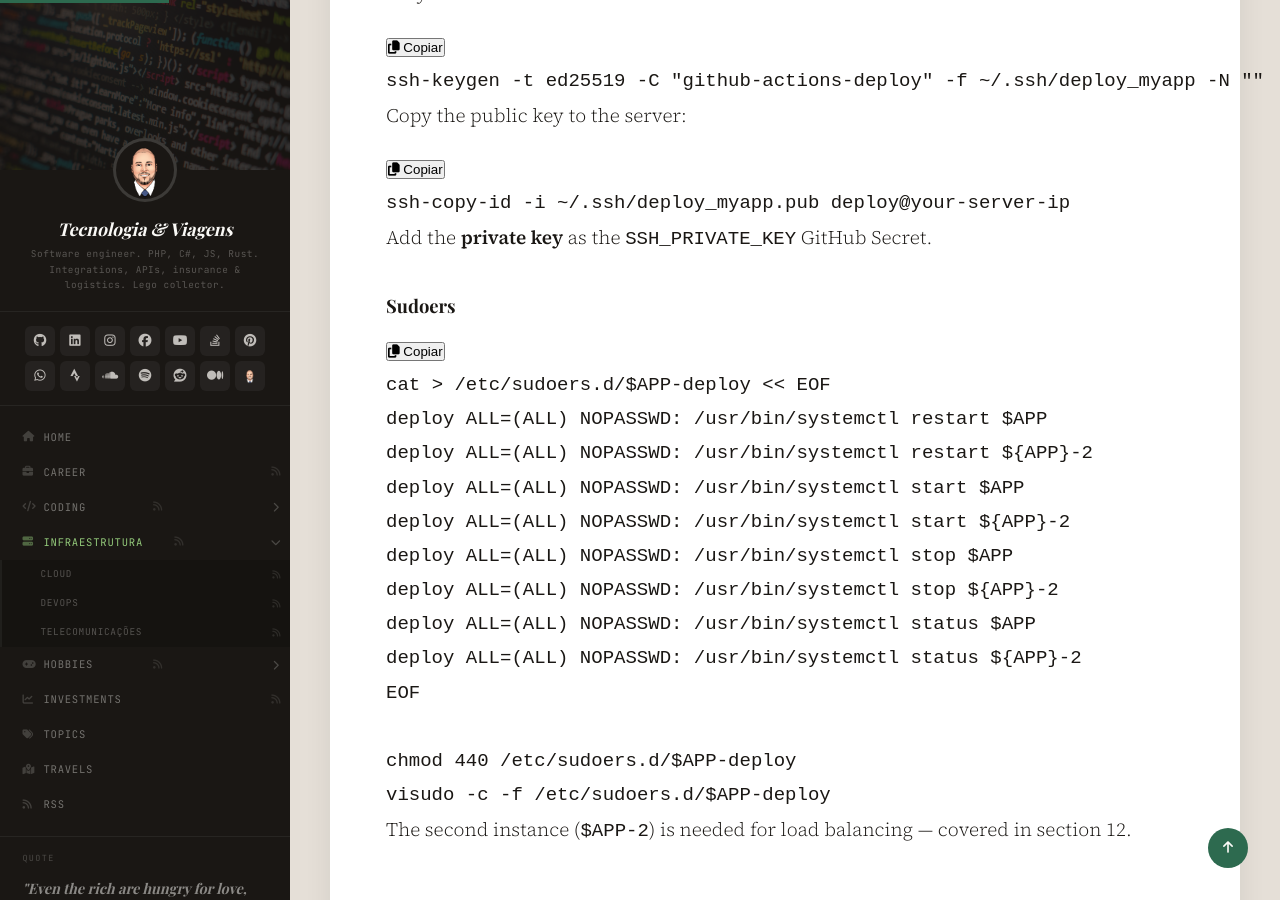
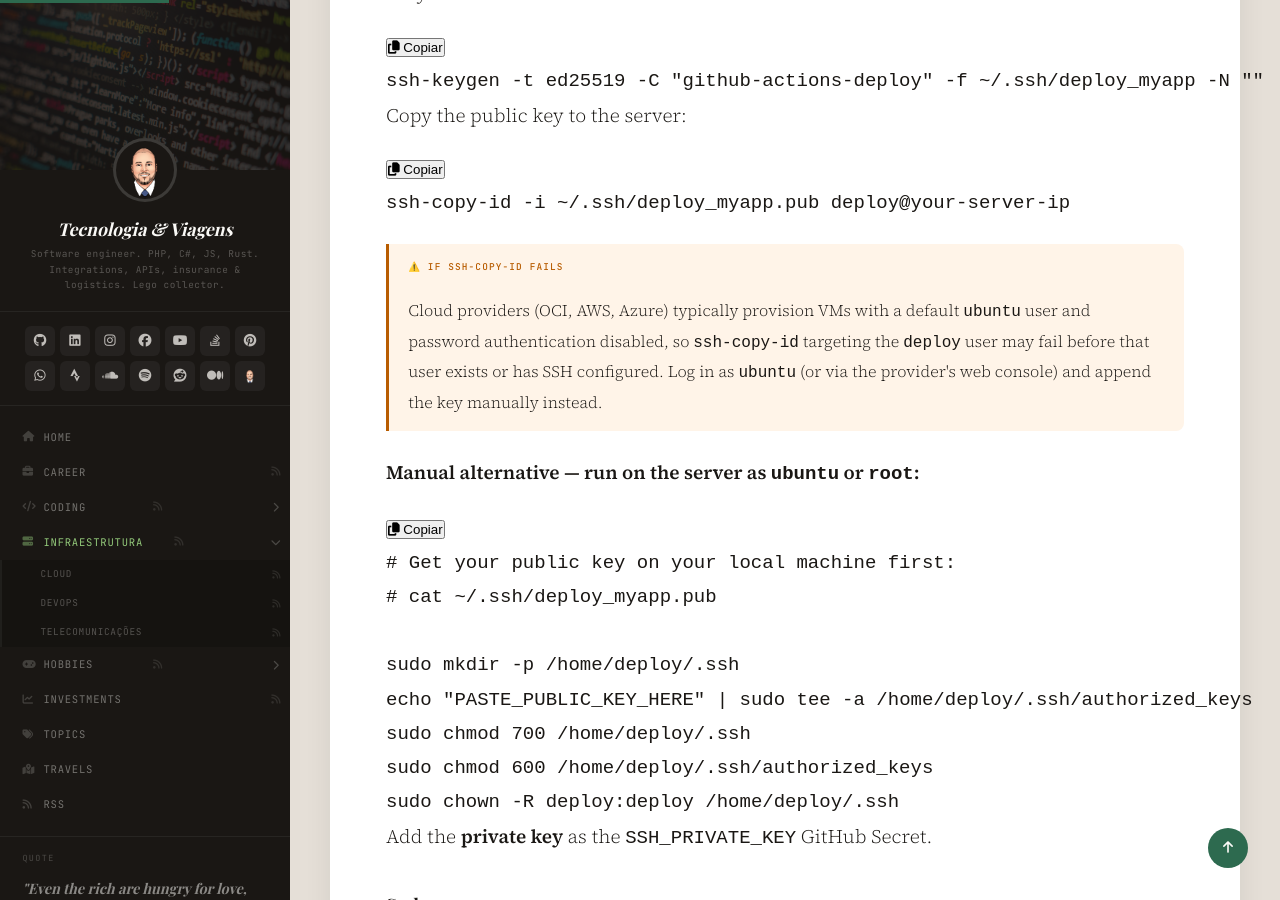
Before and after one commit to guibranco/blog, a Jekyll site: the page built from _posts/2026-05-11-deploying-csharp-application-ubuntu-vps-nginx-ssl-load-balancing.md, in a window 1280 px wide and 900 px high, scrolled down 3557 px. Built offline with Jekyll 4.4.1, drawn with Linux system fonts in a browser that asks for light colours; some web fonts are replaced; comment, search, counter and statistics services are not loaded.

Commit message:
docs: improve SSH setup instructions for cloud deployments
Add a callout to handle scenarios where `ssh-copy-id` fails due to
cloud provider configurations with default users (like `ubuntu`) and
password authentication disabled. Provide manual steps as an
alternative for adding deploy SSH keys for both PHP and C# deployment
guides. This ensures smoother setup on platforms like OCI, AWS, and
Azure where initial user access might not be straightforward.
Enhance sudoers instructions to support an additional instance
in the C# guide for load balancing contexts.

````diff
--- a/_posts/2026-05-11-deploying-csharp-application-ubuntu-vps-nginx-ssl-load-balancing.md
+++ b/_posts/2026-05-11-deploying-csharp-application-ubuntu-vps-nginx-ssl-load-balancing.md
@@ -112,6 +112,24 @@ Copy the public key to the server:
 
 ```bash
 ssh-copy-id -i ~/.ssh/deploy_myapp.pub deploy@your-server-ip
+```
+
+<div class="callout callout-warn">
+<p class="callout-label">⚠️ if ssh-copy-id fails</p>
+Cloud providers (OCI, AWS, Azure) typically provision VMs with a default <code>ubuntu</code> user and password authentication disabled, so <code>ssh-copy-id</code> targeting the <code>deploy</code> user may fail before that user exists or has SSH configured. Log in as <code>ubuntu</code> (or via the provider's web console) and append the key manually instead.
+</div>
+
+**Manual alternative — run on the server as `ubuntu` or `root`:**
+
+```bash
+# Get your public key on your local machine first:
+# cat ~/.ssh/deploy_myapp.pub
+
+sudo mkdir -p /home/deploy/.ssh
+echo "PASTE_PUBLIC_KEY_HERE" | sudo tee -a /home/deploy/.ssh/authorized_keys
+sudo chmod 700 /home/deploy/.ssh
+sudo chmod 600 /home/deploy/.ssh/authorized_keys
+sudo chown -R deploy:deploy /home/deploy/.ssh
 ```
 
 Add the **private key** as the `SSH_PRIVATE_KEY` GitHub Secret.
````
Also changed, not shown: _posts/2026-04-23-deploying-a-php-application-to-ubuntu-vps.md (+5 -0 lines).
